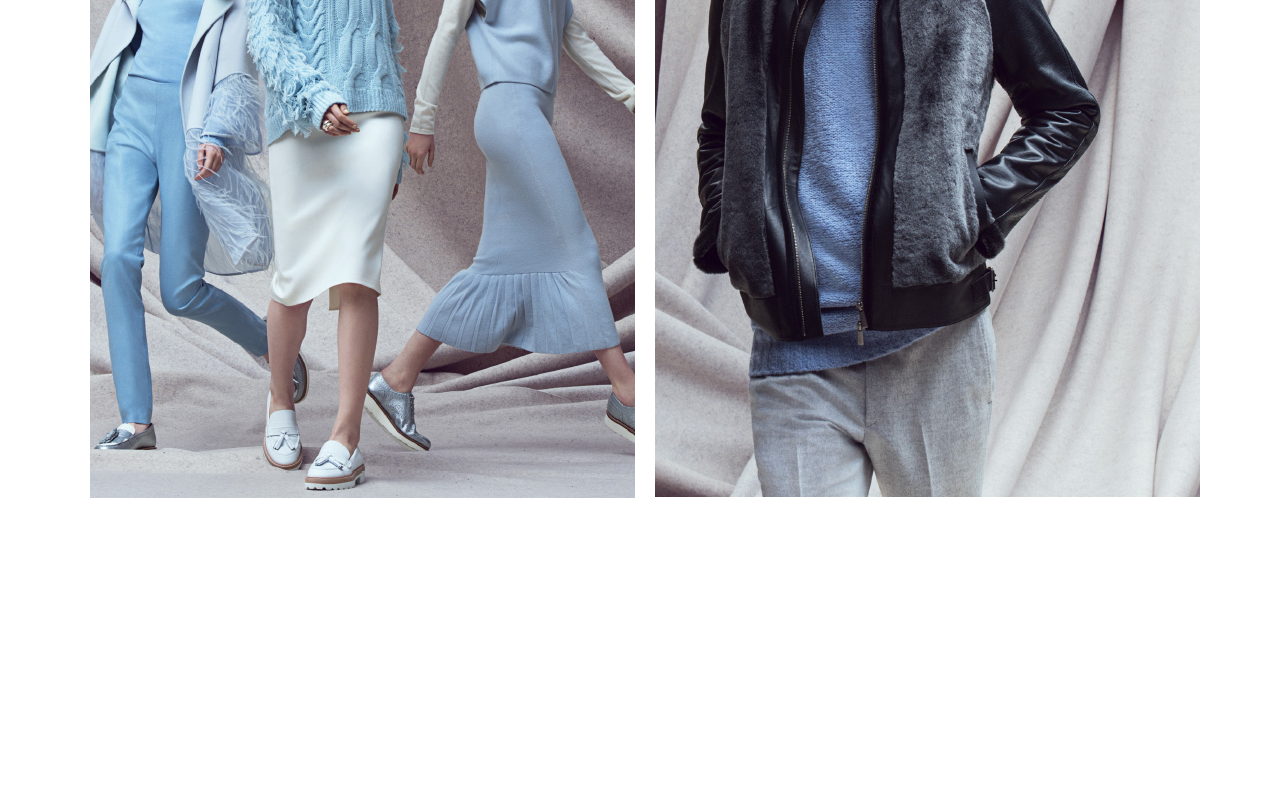
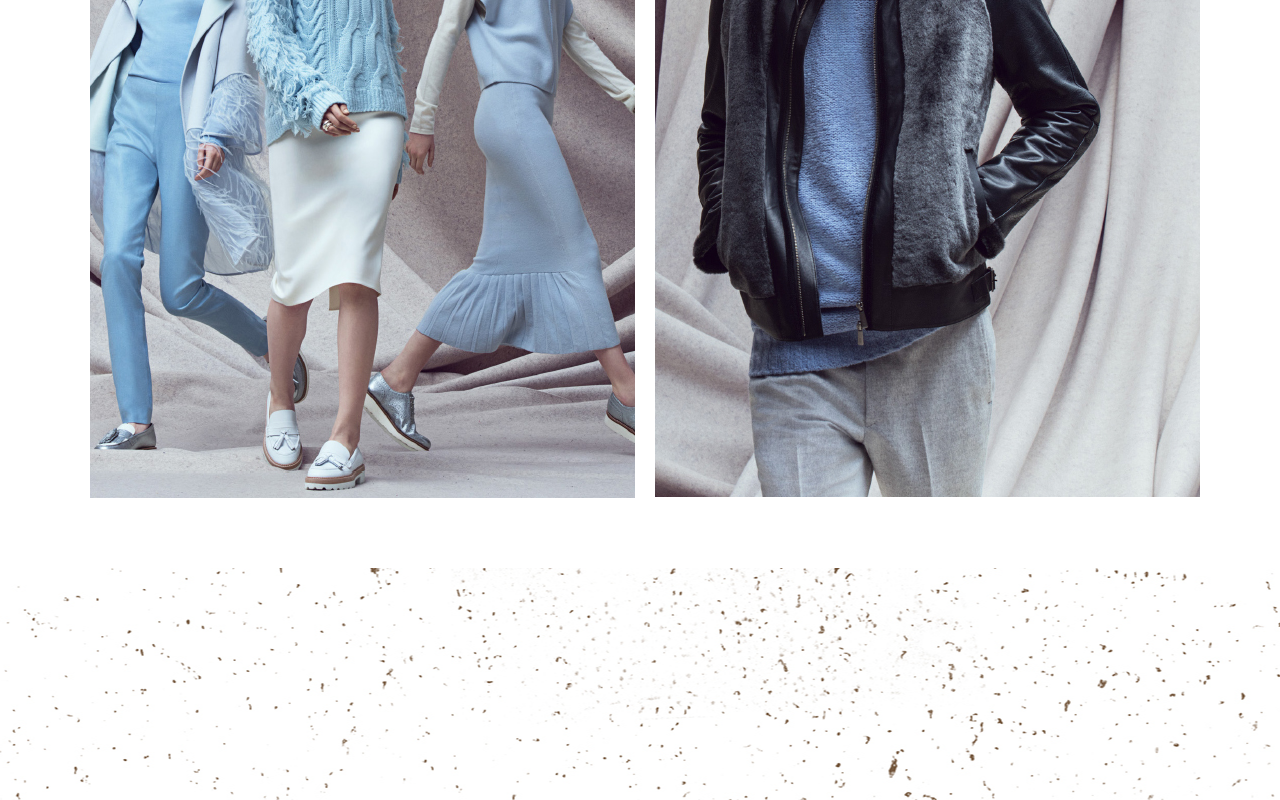
Before and after one commit to RecHQ/graemeblack, a plain HTML site: page index.html in a window 1280 px wide. Shown: the part 442-1242 px from the top of the page. Before the commit the page ends 940 px from the top, so only its background shows below. Drawn offline with nearby package versions, Linux system fonts and the light colour scheme.

Commit message:
added footer background

```diff
--- a/css/style.css
+++ b/css/style.css
@@ -91,7 +91,7 @@ body {
 }
 
 #fotter-allrights {
-	position: absolute;
+	position: fixed;
     bottom: 0;
     left: 0;
     margin-left: 200px;
@@ -108,3 +108,14 @@ body {
 #home-image-right {
 	padding-right: 13px;
 }
+
+
+#fotter-home {
+  background-image: url(../gfx/fotter-background.jpg);
+  background-position: center;
+  width: initial;
+  height: 232px;
+  margin-top: 70px;
+  bottom: 0;
+  left: 0;
+}
--- a/index.html
+++ b/index.html
@@ -46,6 +46,9 @@
       </div>
     </div>
 
+    <div id="fotter-home">
+    </div>
+
     <script src="https://ajax.googleapis.com/ajax/libs/jquery/1.12.4/jquery.min.js"></script>
     <script>window.jQuery || document.write('<script src="../../assets/js/vendor/jquery.min.js"><\/script>')</script>
     <script src="js/bootstrap.min.js"></script>
```
